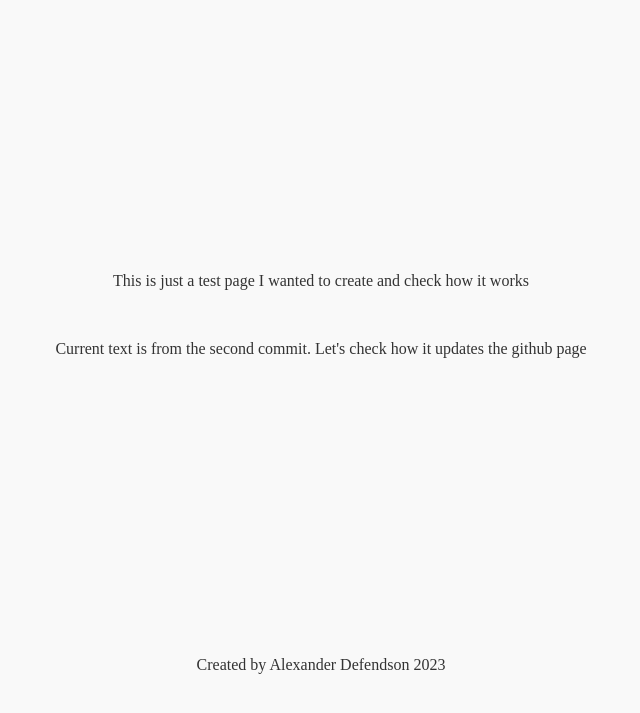
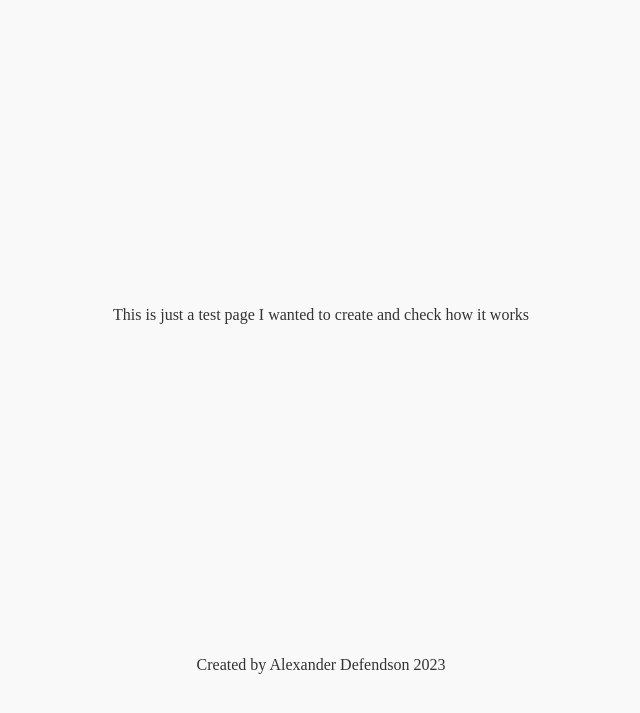
Before and after one commit to defendson/defendson.github.io, a plain HTML site: page index.html in a window 1280 px wide. Shown: the part 85-798 px from the top of the page, without its empty margins (319-959 px from the left). Drawn offline with Linux system fonts and the light colour scheme.

Commit message:
removed text

```diff
--- a/index.html
+++ b/index.html
@@ -63,8 +63,6 @@
 
     <div class="content">
         <p>This is just a test page I wanted to create and check how it works</p>
-        <br>
-        <p>Current text is from the second commit. Let's check how it updates the github page</p>
     </div>
 
     <div class="footer">
```
